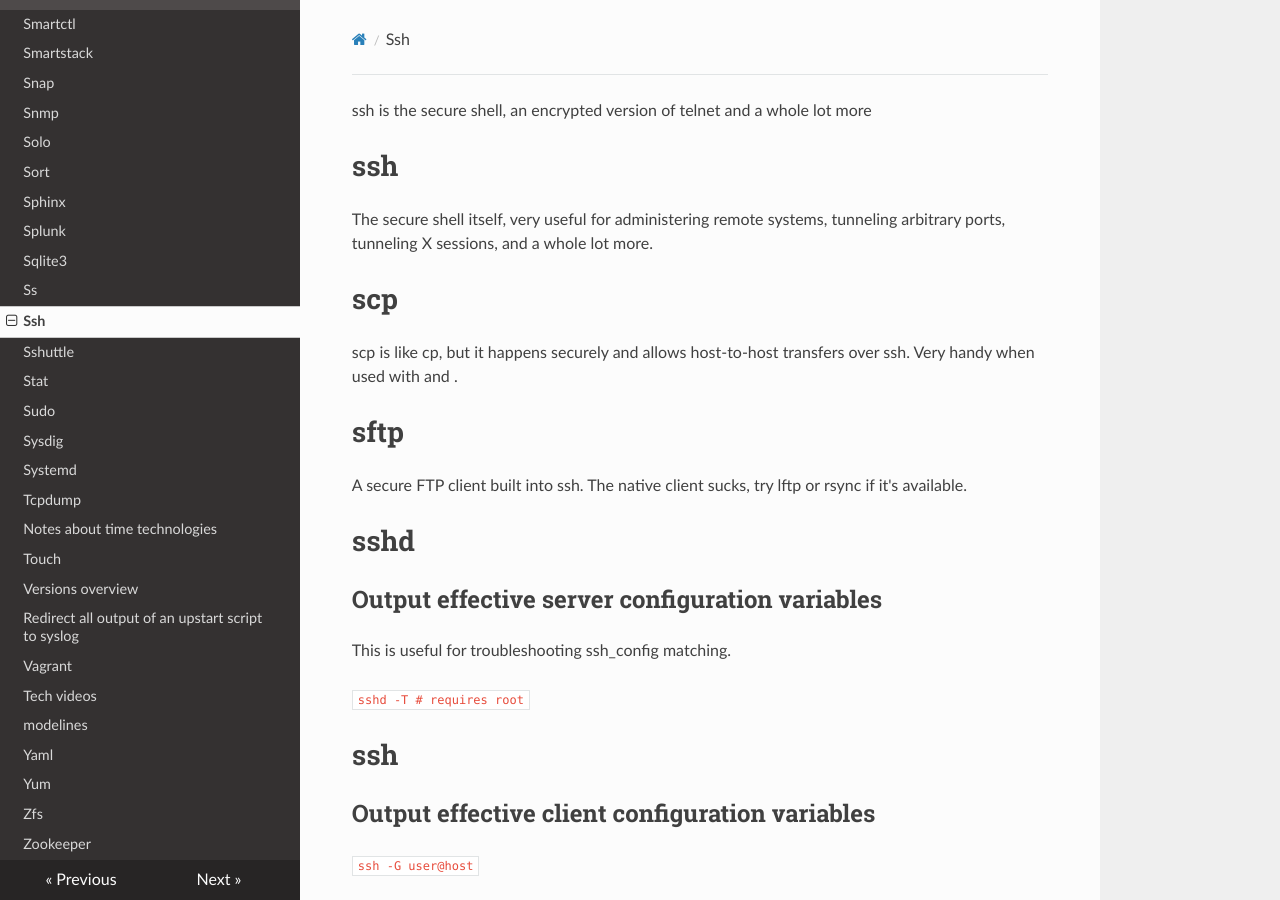
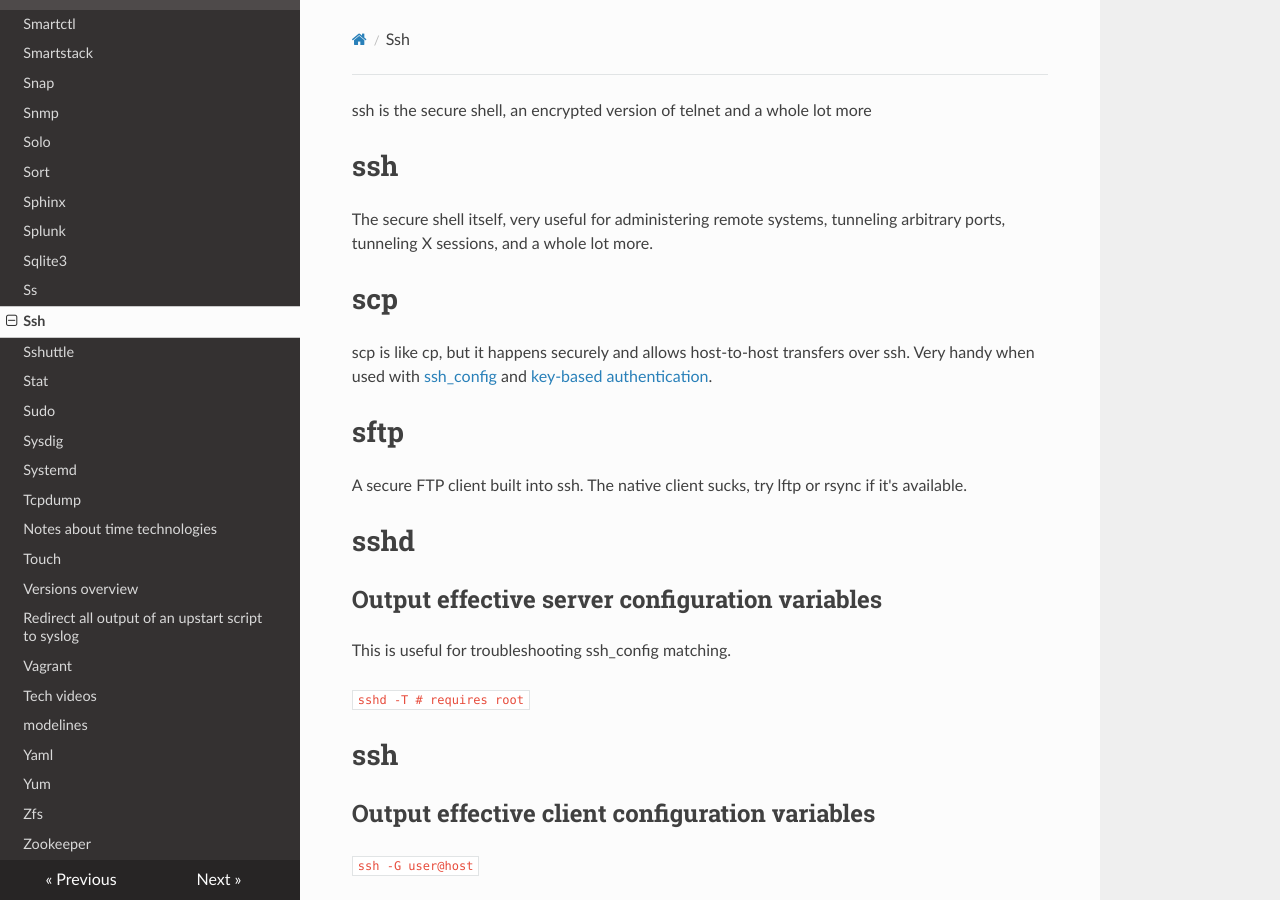
Before and after one commit to lando-cal/tech-notes, an MkDocs documentation site: the page built from docs/ssh.md, in a window 1280 px wide and 900 px high. Built offline with MkDocs 1.6.1, drawn with Linux system fonts in a browser that asks for light colours; nearby versions of some CDN libraries.

Commit message:
Fix link syntax.

```diff
--- a/docs/ssh.md
+++ b/docs/ssh.md
@@ -6,7 +6,7 @@ The secure shell itself, very useful for administering remote systems, tunneling
 
 # scp
 
-scp is like cp, but it happens securely and allows host-to-host transfers over ssh. Very handy when used with <ssh_config> and <key-based authentication>.
+scp is like cp, but it happens securely and allows host-to-host transfers over ssh. Very handy when used with [ssh_config](#ssh_config) and [key-based authentication](#key-based-authentication).
 
 # sftp
 
```
